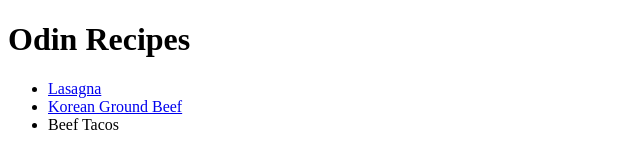
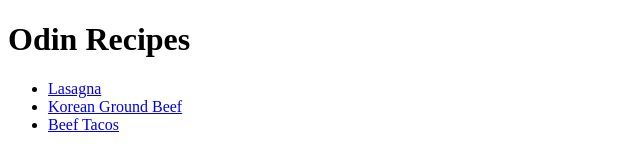
Before and after one commit to Wahbi-R/odin-recipes, a plain HTML site: page index.html in a window 1280 px wide. Shown: the full height of the page, 0-640 px from the left. Drawn offline with Linux system fonts and the light colour scheme.

Commit message:
fixed type

```diff
--- a/index.html
+++ b/index.html
@@ -14,7 +14,7 @@
             <a href="recipes/korean-ground-beef.html">Korean Ground Beef</a>
         </li>
         <li>
-            <a hred= "recipes/beef-tacos.html">Beef Tacos</a>
+            <a href= "recipes/beef-tacos.html">Beef Tacos</a>
         </li>
     </ul>
 
```
